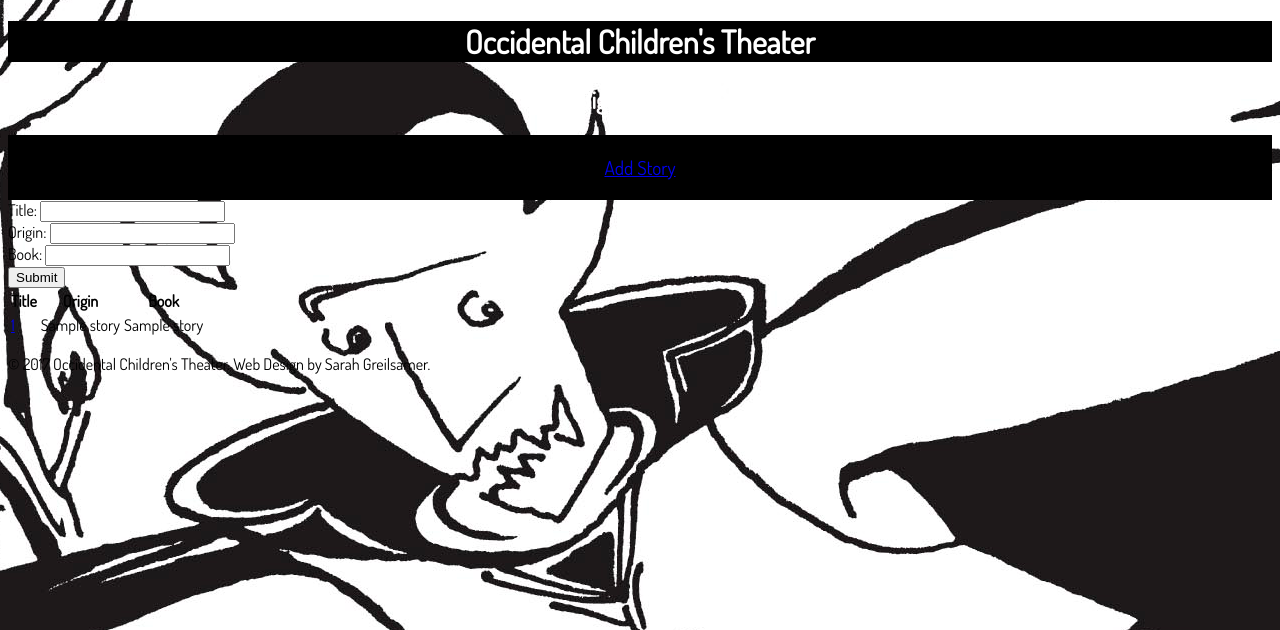
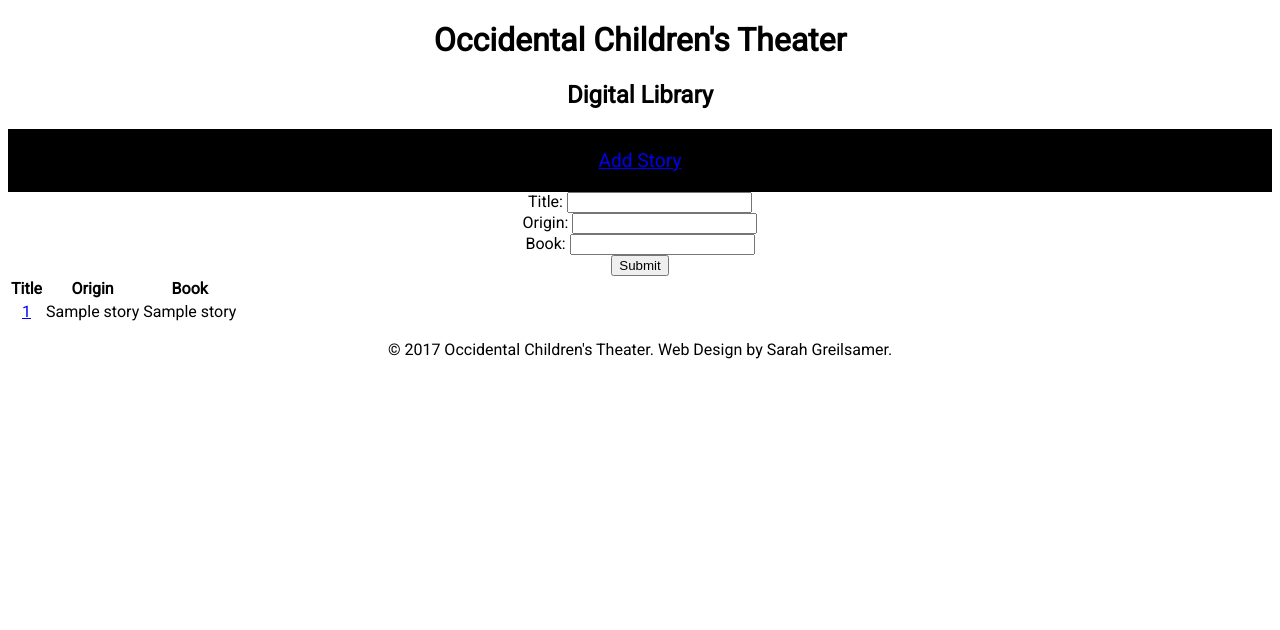
Before and after one commit to sarahgreilsamer-zz/octdl, a Flask app: template templates/template.html in a window 1280 px wide. Shown: the top 630 px of the page. Run offline with Flask 2, Linux system fonts and the light colour scheme; the template is opened without the code that fills it: most values are stand-ins (such as "Sample title", 1, 10 or a date in 2020).

Commit message:
Changed CSS/HTML

```diff
--- a/css/screen.css
+++ b/css/screen.css
@@ -1,25 +1,20 @@
 html {
-	font-family: 'Dosis', sans-serif;
+	font-family: 'Roboto', sans-serif;
 	background-image:
 	margin-right: auto;
 	margin-left: auto;
-	background-image:url(../images/dracula3.png);
+	text-align: center;
 }
 
 h1 {
-    text-align: center;
-    color: white;
-    background-color: black;
+
 }
 
 h2 {
-	text-align: center;
-	color: white;
-	color-background: black;
+
 }
 
 body .add-story-button {
-	text-align: center;
 	text-decoration: none;
 	padding: 20px;
 	background-color: black;
--- a/templates/template.html
+++ b/templates/template.html
@@ -5,7 +5,7 @@
     <title>OCT Digital Library</title>
 	<link rel="stylesheet" type="text/css" href="/css/screen.css">
 </head>
-<link href="https://fonts.googleapis.com/css?family=Dosis" rel="stylesheet">
+<link href="https://fonts.googleapis.com/css?family=Roboto" rel="stylesheet">
     <header>
         <h1>Occidental Children's Theater</h1>
         <h2>Digital Library</h2>
```
